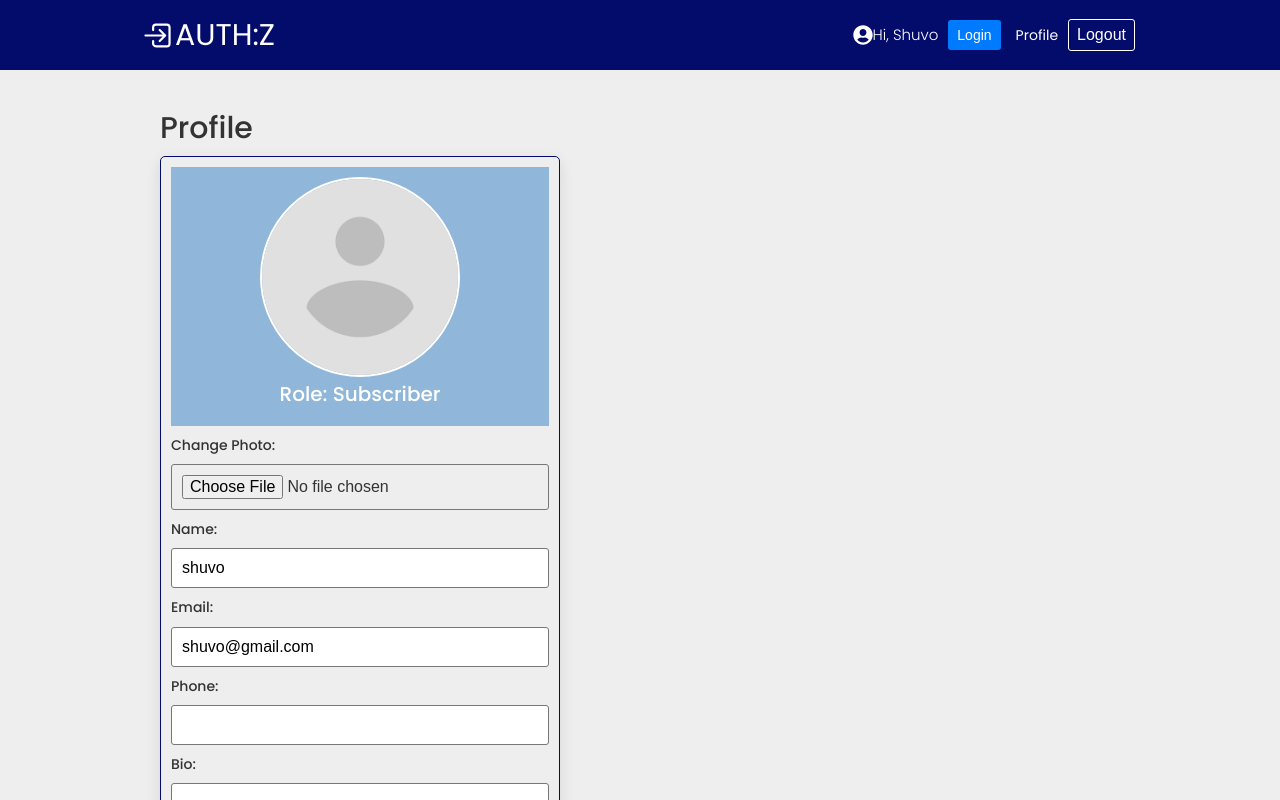
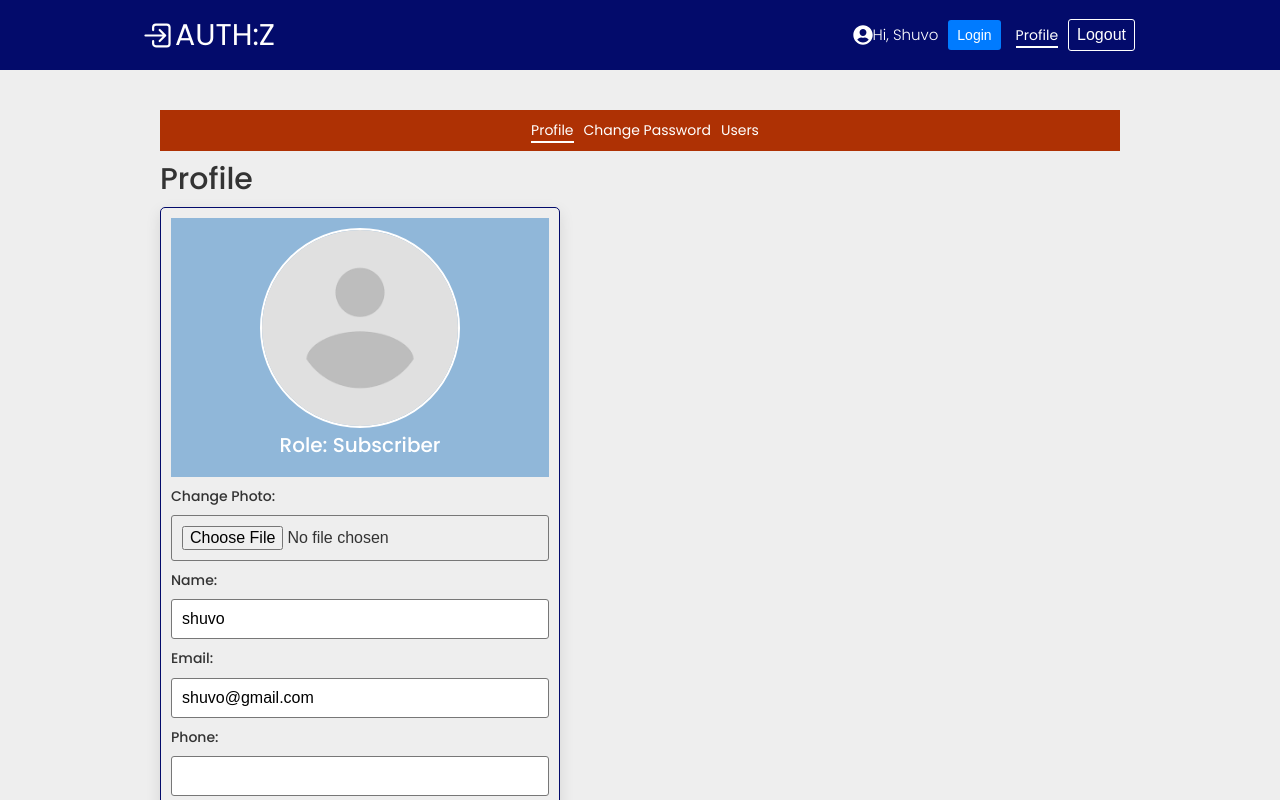
Before and after one commit to hr-shuvo/MERN---AUTH---APP, a React (Create React App) app: page /profile in a window 1280 px wide. Shown: the top 800 px of the page. Built offline with nearby package versions, Linux system fonts and the light colour scheme.

Commit message:
add page menu

```diff
--- a/src/components/header/Header.js
+++ b/src/components/header/Header.js
@@ -33,7 +33,7 @@ const Header = () => {
                         </button>
                     </li>
                     <li>
-                        <NavLink className={activeLink} to={'/login'}>
+                        <NavLink className={activeLink} to={'/profile'}>
                             Profile
                         </NavLink>
                     </li>
--- /dev/null
+++ b/src/components/pageMenu/PageMenu.js
@@ -0,0 +1,33 @@
+import {FaUserCircle} from "react-icons/fa";
+import {Link, NavLink} from "react-router-dom";
+
+const PageMenu = () => {
+    return (
+        <div>
+            <nav className='--btn-google --p --mb'>
+
+                <ul className='home-links'>
+
+                    <li>
+                        <NavLink to={'/profile'}>
+                            Profile
+                        </NavLink>
+                    </li>
+                    <li>
+                        <NavLink to={'/changePassword'}>
+                            Change Password
+                        </NavLink>
+                    </li>
+                    <li>
+                        <NavLink to={'/users'}>
+                            Users
+                        </NavLink>
+                    </li>
+
+                </ul>
+            </nav>
+        </div>
+    )
+};
+
+export default PageMenu;
--- a/src/pages/profile/Profile.js
+++ b/src/pages/profile/Profile.js
@@ -2,6 +2,7 @@ import Card from "../../components/card/Card";
 import profileImg from '../../assets/avatarr.png'
 import './Profile.scss'
 import {useState} from "react";
+import PageMenu from "../../components/pageMenu/PageMenu";
 
 const initialState = {
     name: 'shuvo',
@@ -27,6 +28,8 @@ const Profile = () => {
         <>
             <section>
                 <div className="container">
+                    <PageMenu></PageMenu>
+
                     <h2>Profile</h2>
 
                     <div className="--flex-start profile">
```
